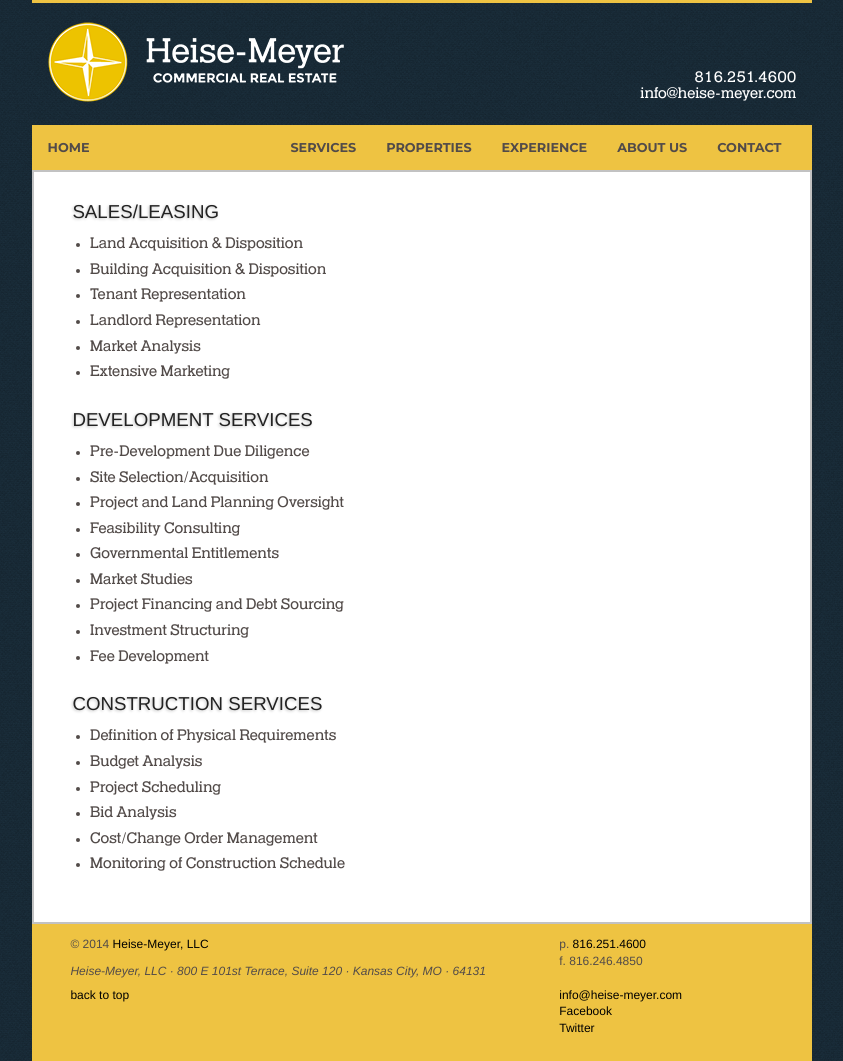
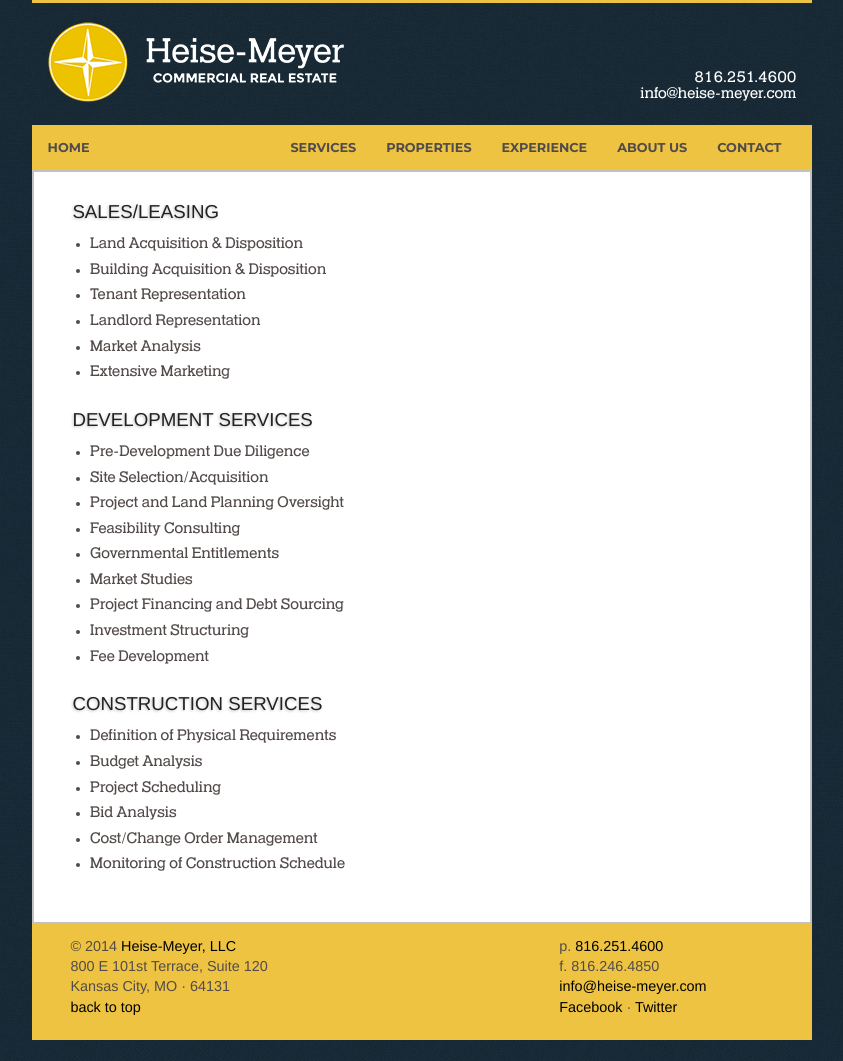
Before and after one commit to jiko/heisemeyer, a Jekyll site: the page built from services.html, in a window 1280 px wide. Shown: the whole page, without its empty margins (218-1061 px from the left). Built offline with Jekyll 4.4.1, drawn with Linux system fonts in a browser that asks for light colours; Markdown is read by kramdown in place of the engine named in the settings; after the commit the page ends 1040 px from its top, so only the background shows below that.

Commit message:
Bumped the footer text size and balanced the info.

```diff
--- a/_layouts/default.html
+++ b/_layouts/default.html
@@ -48,17 +48,18 @@
             <footer class="row">
               <div class="small-7 large-8 columns">
                 <p>
-                &copy; 2014 <a href="{{ site.baseurl }}">Heise-Meyer, LLC</a>
-                <address>Heise-Meyer, LLC &middot; 800 E 101st Terrace, Suite 120 &middot; Kansas City, MO &middot; 64131</address><br><br/>
+                &copy; 2014 <a href="{{ site.baseurl }}">Heise-Meyer, LLC</a><br/>
+                800 E 101st Terrace, Suite 120<br/>
+                Kansas City, MO &middot; 64131<br/>
                 <a href="#headerinfo">back to top</a>
                 </p>
               </div>
               <div class="small-5 large-4 columns">
                   <p>
                     p. <a href="tel:+18162514600">816.251.4600</a><br/>
-                    f. 816.246.4850<br/><br/>
+                    f. 816.246.4850<br/>
                     <a href="mailto:info@heise-meyer.com">info@heise-meyer.com</a><br/>
-                    <a href="https://www.facebook.com/HeiseMeyerCommercialRealEstate">Facebook</a><br/>
+                    <a href="https://www.facebook.com/HeiseMeyerCommercialRealEstate">Facebook</a> &middot;
                     <a href="https://twitter.com/heisemeyer">Twitter</a><br/>
                   </p>
               </div>
--- a/css/main.css
+++ b/css/main.css
@@ -106,18 +106,11 @@
 footer {
 	font-family: Helvetica, arial, sans-serif;
 	font-weight: 400;
-	font-size: 12px;
+	font-size: 0.9em;
 	padding: 1.5% 3%;
 	background-color: #EEC342;
 	overflow: auto;
 	width: 100%;}
-
-#footer_left {
-	font-size: 12px;}
-#footer_right {
-	width: 26.5%;
-	float: right;
-	font-size: 12px;}
 
 footer address {
 	display: inline;}
```
